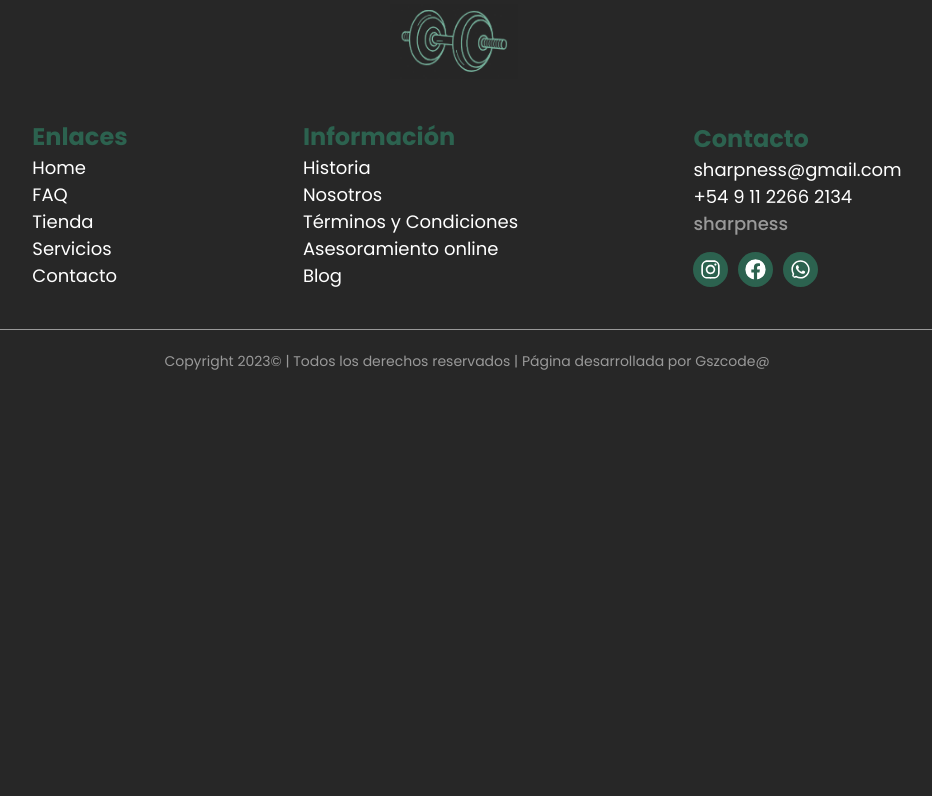
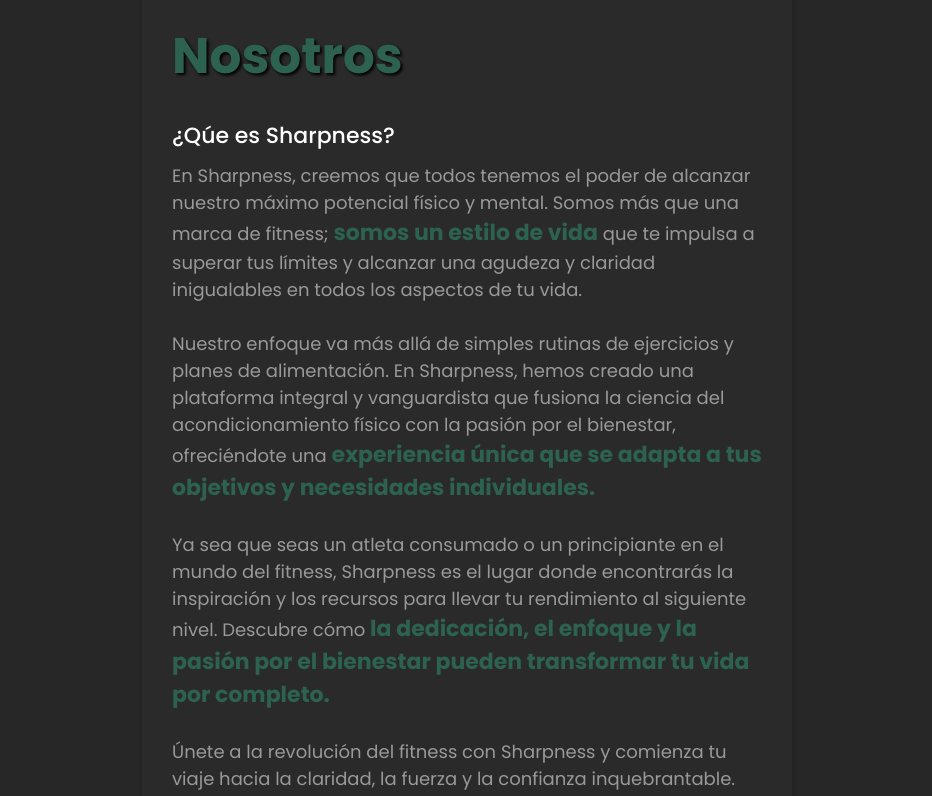
Before and after one commit to gszcode/hexablog, a Next.js app: page / in a window 1280 px wide. Shown: the part 4000-4796 px from the top of the page, without its empty margins (173-1105 px from the left). Before the commit the page ends 4432 px from the top, so only its background shows below. Built offline with nearby package versions, Linux system fonts and the light colour scheme.

Commit message:
componente about realizadas

```diff
--- /dev/null
+++ b/src/components/About/About.tsx
@@ -0,0 +1,53 @@
+import styles from '@/styles/About.module.css'
+
+const About: React.FC = () => {
+  return (
+    <section className={styles.container}>
+      <div className={styles.about}>
+        <h2 className={styles.title}>Nosotros</h2>
+        <span>¿Qúe es Sharpness?</span>
+        <p>
+          En Sharpness, creemos que todos tenemos el poder de alcanzar nuestro
+          máximo potencial físico y mental. Somos más que una marca de
+          fitness;&nbsp;
+          <span>somos un estilo de vida</span> que te impulsa a superar tus
+          límites y alcanzar una agudeza y claridad inigualables en todos los
+          aspectos de tu vida. <br />
+          <br />
+          Nuestro enfoque va más allá de simples rutinas de ejercicios y planes
+          de alimentación. En Sharpness, hemos creado una plataforma integral y
+          vanguardista que fusiona la ciencia del acondicionamiento físico con
+          la pasión por el bienestar, ofreciéndote una&nbsp;
+          <span>
+            experiencia única que se adapta a tus objetivos y necesidades
+            individuales.
+          </span>
+          <br />
+          <br />
+          Ya sea que seas un atleta consumado o un principiante en el mundo del
+          fitness, Sharpness es el lugar donde encontrarás la inspiración y los
+          recursos para llevar tu rendimiento al siguiente nivel. Descubre
+          cómo&nbsp;
+          <span>
+            la dedicación, el enfoque y la pasión por el bienestar pueden
+            transformar tu vida por completo.
+          </span>
+          <br />
+          <br />
+          Únete a la revolución del fitness con Sharpness y comienza tu viaje
+          hacia la claridad, la fuerza y la confianza inquebrantable. Juntos,
+          alcanzaremos nuevos horizontes y nos convertiremos en la mejor versión
+          de nosotros mismos.
+          <br />
+          <br />
+          <i className={styles.welcome}>
+            ¡Bienvenido a Sharpness, donde la agudeza se convierte en una forma
+            de vida!
+          </i>
+        </p>
+      </div>
+    </section>
+  )
+}
+
+export default About
```
